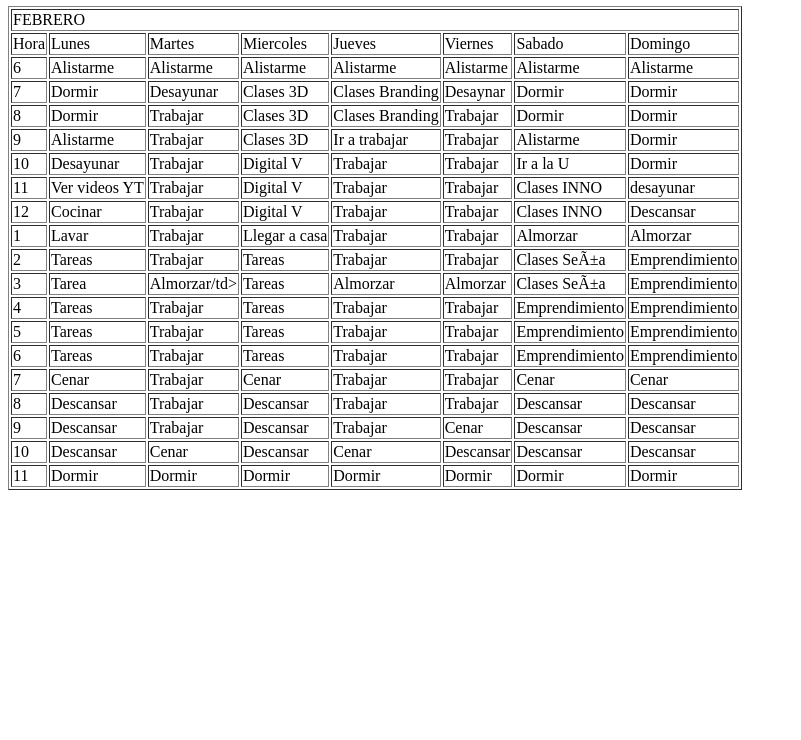
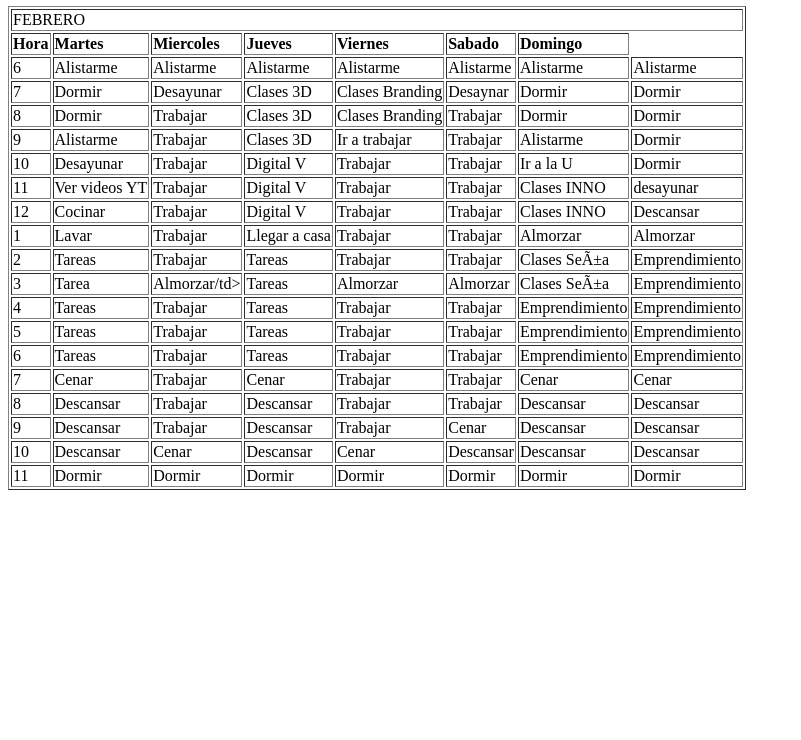
Before and after one commit to Riog09/TareasDigitalV, a plain HTML site: page HorarioSemanal.html in a window 1280 px wide. Shown: the part 60-800 px from the top of the page, without its empty margins (0-801 px from the left). Drawn offline with Linux system fonts and the light colour scheme.

Commit message:
Update HorarioSemanal.html

```diff
--- a/HorarioSemanal.html
+++ b/HorarioSemanal.html
@@ -12,14 +12,13 @@
             <td colspan="8">FEBRERO</td>
         </tr>
         <tr>
-            <td>Hora</td>
-            <td>Lunes</td>
-            <td>Martes</td>
-            <td>Miercoles</td>
-            <td>Jueves</td>
-            <td>Viernes</td>
-            <td>Sabado</td>
-            <td>Domingo</td>
+            <td><B>Hora</B></td>
+            <td><B>Martes</B></td>
+            <td><B>Miercoles</B></td>
+            <td><B>Jueves</B></td>
+            <td><B>Viernes</B></td>
+            <td><B>Sabado</B></td>
+            <td><B>Domingo</B></td>
         </tr>
         <tr>
             <td>6</td>
```
